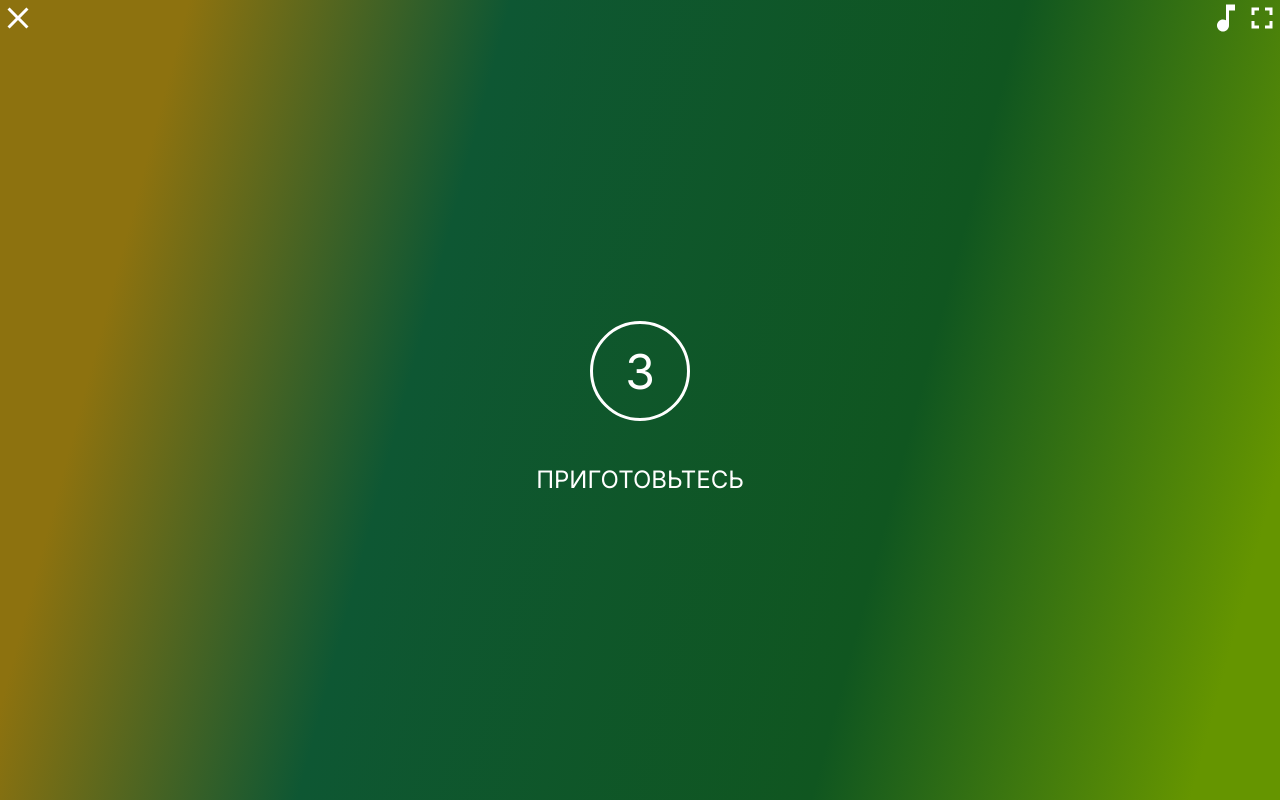
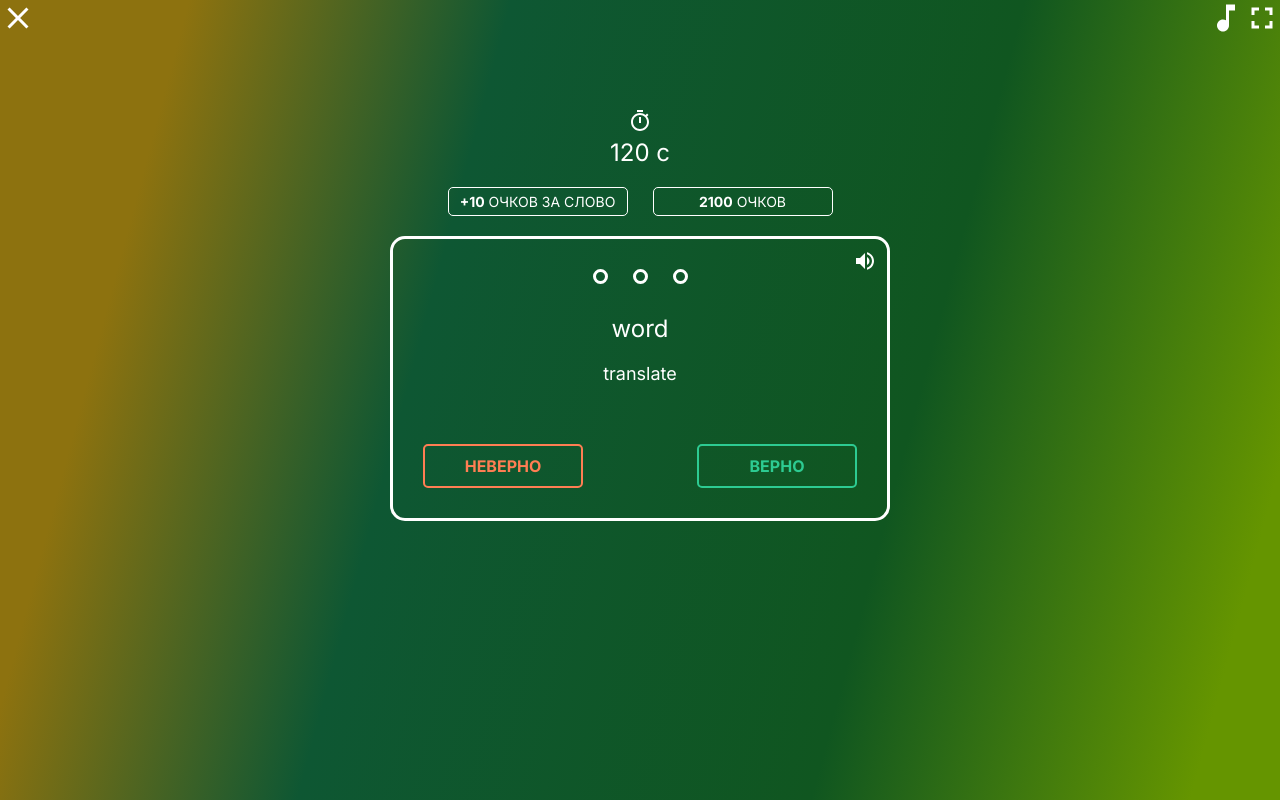
Before and after one commit to ninox14/rs-lang, a React (Create React App) app: page /games/sprint in a window 1280 px wide. Built offline with nearby package versions, Linux system fonts and the light colour scheme.

Commit message:
feat: add game screen layout

```diff
--- /dev/null
+++ b/src/pages/Sprint/GameScreen/GameScreen.scss
@@ -0,0 +1,164 @@
+@import 'styles/variables/_.scss';
+
+.sprint_game-screen {
+  display: flex;
+  flex-direction: column;
+  align-items: center;
+  width: 100%;
+  margin-top: 70px;
+  flex-grow: 1;
+}
+
+.game__timer-container {
+  display: flex;
+  flex-direction: column;
+  align-items: center;
+  row-gap: 5px;
+}
+
+.game__timer-countdown {
+  font-size: 24px;
+}
+
+.game__points-container {
+  display: flex;
+  flex-wrap: wrap;
+  column-gap: 25px;
+  row-gap: 5px;
+  margin-top: 20px;
+  margin-bottom: 20px;
+}
+
+.game__points {
+  min-width: 180px;
+  padding: 5px;
+  border-radius: 5px;
+  border: 1px solid $white;
+  text-transform: uppercase;
+  text-align: center;
+}
+
+.points {
+  font-weight: bold;
+}
+
+.game-card {
+  position: relative;
+  display: flex;
+  flex-direction: column;
+  align-items: center;
+  max-width: 500px;
+  width: calc(100% - 20px);
+  padding: 30px;
+  border-radius: 15px;
+  border: 3px solid $white;
+}
+
+.game-card__sound {
+  position: absolute;
+  top: 10px;
+  right: 10px;
+}
+
+.game-card__combo {
+  list-style: none;
+  display: flex;
+  margin: 0;
+  padding: 0;
+  column-gap: 25px;
+  margin-bottom: 30px;
+}
+
+.game-card__combo-item {
+  width: 15px;
+  height: 15px;
+  border-radius: 50%;
+  border: 3px solid $white;
+}
+
+.game-card__combo-item_active {
+  border-color: $green;
+  background-color: $green;
+}
+
+.game-card__answer {
+  display: flex;
+  flex-direction: column;
+  align-items: center;
+  row-gap: 20px;
+}
+
+.game-card__word {
+  font-size: 24px;
+}
+
+.game-card__translate {
+  font-size: 18px;
+}
+
+.game-card__controls {
+  display: flex;
+  flex-wrap: wrap;
+  justify-content: space-between;
+  row-gap: 10px;
+  width: 100%;
+  margin-top: 60px;
+}
+
+.game-card__btn {
+  width: 160px;
+  padding: 10px 0;
+  text-align: center;
+  font-size: 16px;
+  font-weight: bold;
+  text-transform: uppercase;
+  background-color: transparent;
+  border-radius: 5px;
+  border-width: 2px;
+  border-style: solid;
+  cursor: pointer;
+  user-select: none;
+  transition: 0.5s;
+}
+
+.btn__arrow {
+  font-weight: bold;
+  font-size: 18px;
+}
+
+.game-card__btn_false {
+  color: $orange;
+  border-color: $orange;
+
+  &:hover {
+    color: $black;
+    background-color: $orange;
+  }
+}
+
+.game-card__btn_true {
+  color: $green;
+  border-color: $green;
+
+  &:hover {
+    color: $black;
+    background-color: $green;
+  }
+}
+
+@media screen and (max-width: 450px) {
+  .sprint_game-screen {
+    margin-top: 30px;
+  }
+
+  .game__points-container {
+    flex-direction: column;
+    align-items: center;
+  }
+
+  .game-card__controls {
+    flex-direction: column;
+    align-items: center;
+    margin-top: 30px;
+  }
+}
--- /dev/null
+++ b/src/pages/Sprint/GameScreen/GameScreen.tsx
@@ -0,0 +1,44 @@
+import { FC } from 'react';
+import './GameScreen.scss';
+
+import VolumeUpIcon from '@mui/icons-material/VolumeUp';
+import TimerOutlinedIcon from '@mui/icons-material/TimerOutlined';
+
+const GameScreen: FC = () => {
+  return (
+    <div className="sprint_game-screen">
+      <div className="game__timer-container">
+        <TimerOutlinedIcon className="game__timer-icon" />
+        <div className="game__timer-countdown">120 с</div>
+      </div>
+      <div className="game__points-container">
+        <div className="game__points game__points_per-word">
+          <span className="points">+10</span> очков за слово
+        </div>
+        <div className="game__points game__points_total">
+          <span className="points">2100</span> очков
+        </div>
+      </div>
+
+      <div className="game-card">
+        <VolumeUpIcon className="game-card__sound" />
+        <ul className="game-card__combo">
+          <li className="game-card__combo-item"></li>
+          <li className="game-card__combo-item"></li>
+          <li className="game-card__combo-item"></li>
+        </ul>
+        <div className="game-card__answer">
+          <div className="game-card__word">word</div>
+          <div className="game-card__translate">translate</div>
+        </div>
+
+        <div className="game-card__controls">
+          <div className="game-card__btn game-card__btn_false">Неверно</div>
+          <div className="game-card__btn game-card__btn_true">Верно</div>
+        </div>
+      </div>
+    </div>
+  );
+};
+
+export default GameScreen;
--- a/src/pages/Sprint/Sprint.tsx
+++ b/src/pages/Sprint/Sprint.tsx
@@ -4,15 +4,15 @@ import FullscreenIcon from '@mui/icons-material/Fullscreen';
 import FullscreenExitIcon from '@mui/icons-material/FullscreenExit';
 import MusicNoteIcon from '@mui/icons-material/MusicNote';
 import MusicOffIcon from '@mui/icons-material/MusicOff';
-import VolumeUpIcon from '@mui/icons-material/VolumeUp';
-import TimerOutlinedIcon from '@mui/icons-material/TimerOutlined';
+
 import './Sprint.scss';
 import StartScreen from './StartScreen/StartScreen';
 import { Link } from 'react-router-dom';
 import Countdown from './Countdown/Countdown';
+import GameScreen from './GameScreen/GameScreen';
 
 const Sprint: FC = () => {
-  const gameMode = 'countdown';
+  const gameMode = 'game';
   const isFullscreen = true;
   return (
     <main className="page page_sprint">
@@ -39,7 +39,9 @@ const Sprint: FC = () => {
           </div>
         ) : null} */}
 
-        {gameMode === 'countdown' ? <Countdown /> : null}
+        {/* {gameMode === 'countdown' ? <Countdown /> : null} */}
+
+        {gameMode === 'game' ? <GameScreen /> : null}
       </div>
     </main>
   );
```
